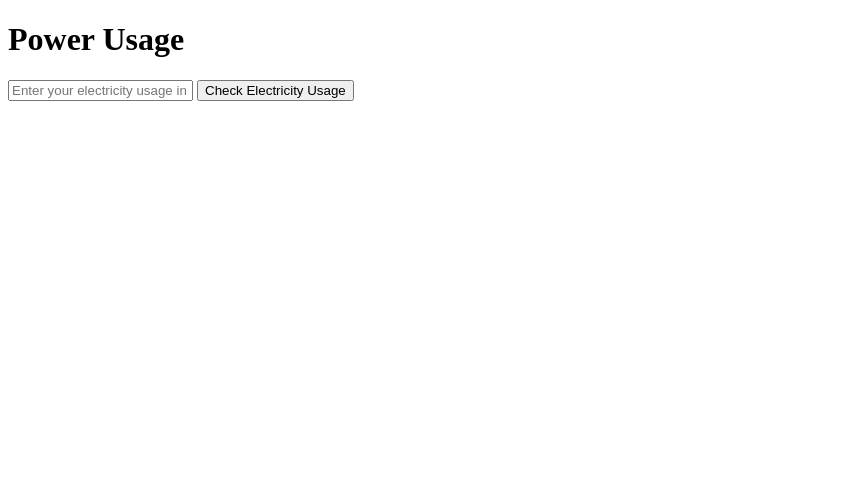
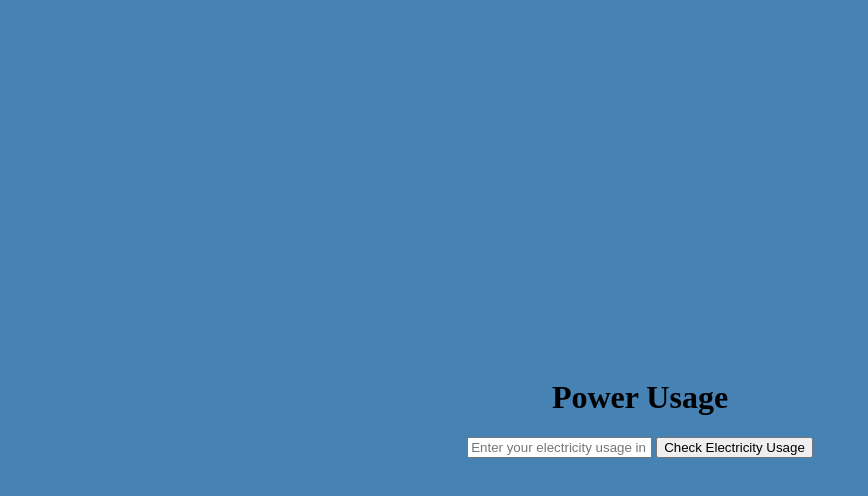
Before and after one commit to Bausahehehahahoo67/FV_ICT9T_Q4Drill1_Bausa, a plain HTML site: page index.html in a window 1280 px wide. Shown: the whole page, without its empty margins (0-868 px from the left). Drawn offline with Linux system fonts and the light colour scheme.

Commit message:
Update index.html

```diff
--- a/index.html
+++ b/index.html
@@ -4,13 +4,32 @@
     <meta charset="UTF-8">
     <meta name="viewport" content="width=device-width, initial-scale=1.0">
     <title>Q4 Drill 1</title>
+    <style>
+        .deez{
+            display: flex;
+            flex-direction: column;
+            align-items: center;
+            justify-content: center;
+            height: 100vh;
+            background-color: mexican pink;
+        }
+
+        body{
+            background-color: steelblue;
+
+        }
+
+
+    </style>
 </head>
 <body>
+    <div class="deez" id="deez">
       <h1>Power Usage</h1>
       <div id="form-box">
         <input type="text" class="form-control" id="kWh" placeholder="Enter your electricity usage in kWh.">
         <button class="btn btn-info" onclick="checkElectricityUsage()">Check Electricity Usage</button>
       </div>
+    </div>
 
       <script>
         function checkElectricityUsage() {
```
